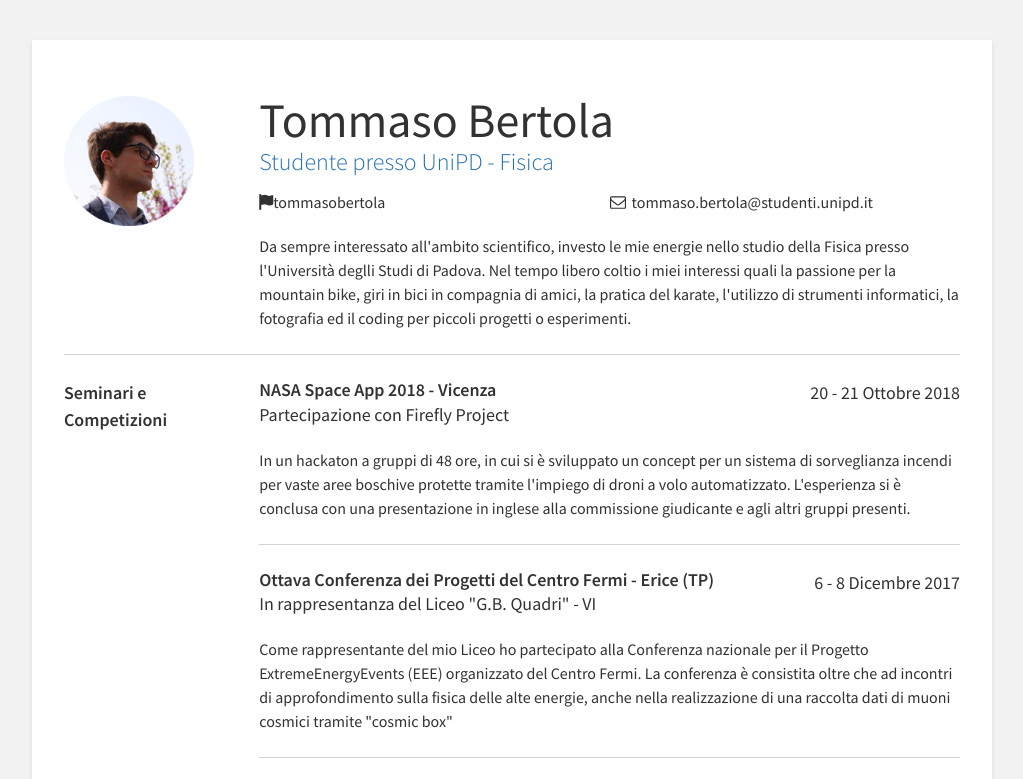
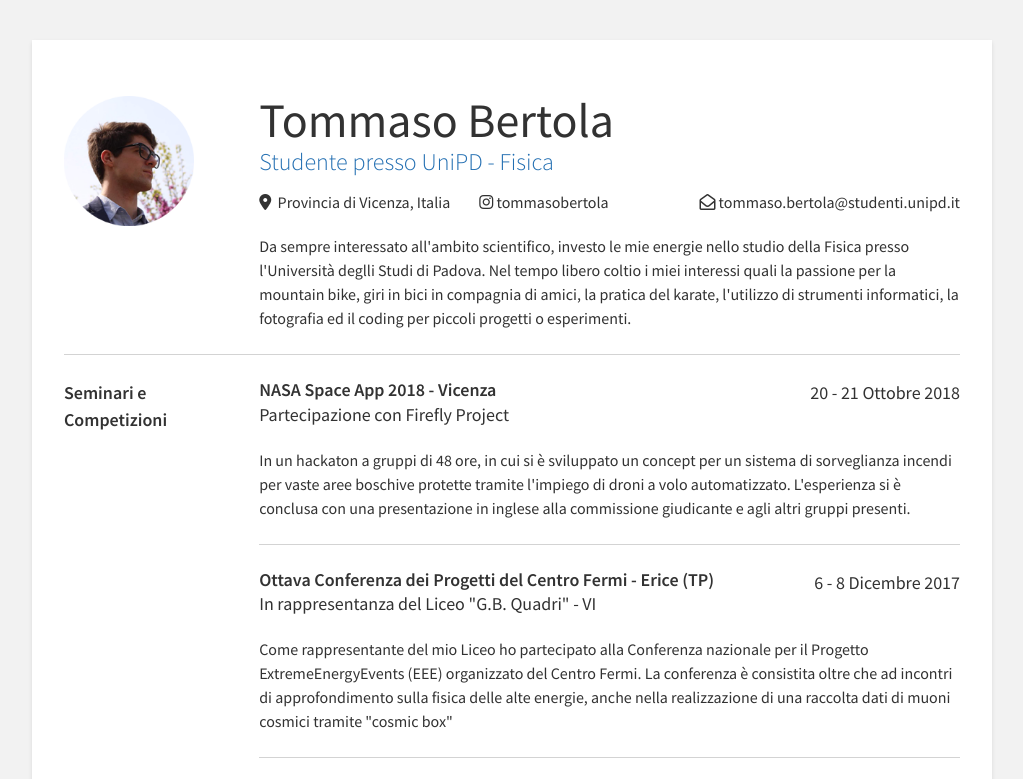
Before and after one commit to badbigota/badbigota.github.io, a plain HTML site: page index.html in a window 1280 px wide. Shown: the top 779 px of the page, without its empty margins (128-1151 px from the left). Drawn offline with nearby package versions, Linux system fonts and the light colour scheme.

Commit message:
Add files via upload

```diff
--- a/index.html
+++ b/index.html
@@ -7,7 +7,7 @@
   <link href="https://fonts.googleapis.com/css?family=Source+Sans+Pro:300,400,600" rel="stylesheet">
   <link rel="stylesheet" href="https://cdnjs.cloudflare.com/ajax/libs/meyer-reset/2.0/reset.min.css">
   <link rel="stylesheet" href="style.css">
-  <link rel="stylesheet" href="https://use.fontawesome.com/78a6876ba0.css">
+  <script src="https://kit.fontawesome.com/1631288cda.js" crossorigin="anonymous"></script>
   <script type="text/javascript">
     function changeOnReload() {
       var image = document.getElementById("profile");
@@ -27,21 +27,17 @@
         <div class="my-name">Tommaso Bertola</div>
         <div class="my-title">Studente presso UniPD - Fisica</div>
         <div class="links">
-          <!--div class="link-item">
-            <svg class="icon" viewBox="0 0 1792 1792" xmlns="http://www.w3.org/2000/svg"><path d="M1520 1216q0-40-28-68l-208-208q-28-28-68-28-42 0-72 32 3 3 19 18.5t21.5 21.5 15 19 13 25.5 3.5 27.5q0 40-28 68t-68 28q-15 0-27.5-3.5t-25.5-13-19-15-21.5-21.5-18.5-19q-33 31-33 73 0 40 28 68l206 207q27 27 68 27 40 0 68-26l147-146q28-28 28-67zm-703-705q0-40-28-68l-206-207q-28-28-68-28-39 0-68 27l-147 146q-28 28-28 67 0 40 28 68l208 208q27 27 68 27 42 0 72-31-3-3-19-18.5t-21.5-21.5-15-19-13-25.5-3.5-27.5q0-40 28-68t68-28q15 0 27.5 3.5t25.5 13 19 15 21.5 21.5 18.5 19q33-31 33-73zm895 705q0 120-85 203l-147 146q-83 83-203 83-121 0-204-85l-206-207q-83-83-83-203 0-123 88-209l-88-88q-86 88-208 88-120 0-204-84l-208-208q-84-84-84-204t85-203l147-146q83-83 203-83 121 0 204 85l206 207q83 83 83 203 0 123-88 209l88 88q86-88 208-88 120 0 204 84l208 208q84 84 84 204z"/></svg>
-            <a href="http://google.com">@tommasobertola</a>
-          </div-->
           <div class="link-item">
-            <i class="fa fa-flag"></i>
-            <a href="https://instagram.com/tommasobertola">tommasobertola</a>
+            <i class="fas fa-map-marker-alt"></i>&nbsp; Provincia di Vicenza, Italia
           </div>
           <div class="link-item">
-            <svg class="icon" viewBox="0 0 1792 1792" xmlns="http://www.w3.org/2000/svg">
-              <path
-                d="M1664 1504v-768q-32 36-69 66-268 206-426 338-51 43-83 67t-86.5 48.5-102.5 24.5h-2q-48 0-102.5-24.5t-86.5-48.5-83-67q-158-132-426-338-37-30-69-66v768q0 13 9.5 22.5t22.5 9.5h1472q13 0 22.5-9.5t9.5-22.5zm0-1051v-24.5l-.5-13-3-12.5-5.5-9-9-7.5-14-2.5h-1472q-13 0-22.5 9.5t-9.5 22.5q0 168 147 284 193 152 401 317 6 5 35 29.5t46 37.5 44.5 31.5 50.5 27.5 43 9h2q20 0 43-9t50.5-27.5 44.5-31.5 46-37.5 35-29.5q208-165 401-317 54-43 100.5-115.5t46.5-131.5zm128-37v1088q0 66-47 113t-113 47h-1472q-66 0-113-47t-47-113v-1088q0-66 47-113t113-47h1472q66 0 113 47t47 113z" />
-            </svg>
-            <a href="mailto:tommaso.bertola@studenti.unipd.it">tommaso.bertola@studenti.unipd.it</a>
+            <i class="fab fa-instagram"></i>&nbsp;<a href="https://instagram.com/tommasobertola">tommasobertola</a>
           </div>
+          <div class="link-item">
+            <i class="far fa-envelope-open"></i>&nbsp;<a href="mailto:tommaso.bertola@studenti.unipd.it">tommaso.bertola@studenti.unipd.it</a>
+          </div>
+
+
 
           <!--div class="link-item">
             <svg  class="icon" viewBox="0 0 1792 1792" xmlns="http://www.w3.org/2000/svg"><path d="M1600 1240q0 27-10 70.5t-21 68.5q-21 50-122 106-94 51-186 51-27 0-53-3.5t-57.5-12.5-47-14.5-55.5-20.5-49-18q-98-35-175-83-127-79-264-216t-216-264q-48-77-83-175-3-9-18-49t-20.5-55.5-14.5-47-12.5-57.5-3.5-53q0-92 51-186 56-101 106-122 25-11 68.5-21t70.5-10q14 0 21 3 18 6 53 76 11 19 30 54t35 63.5 31 53.5q3 4 17.5 25t21.5 35.5 7 28.5q0 20-28.5 50t-62 55-62 53-28.5 46q0 9 5 22.5t8.5 20.5 14 24 11.5 19q76 137 174 235t235 174q2 1 19 11.5t24 14 20.5 8.5 22.5 5q18 0 46-28.5t53-62 55-62 50-28.5q14 0 28.5 7t35.5 21.5 25 17.5q25 15 53.5 31t63.5 35 54 30q70 35 76 53 3 7 3 21z"/></svg>
@@ -411,11 +407,11 @@
           in nihil veniam est quod dolorum sunt facere odio quibusdam corporis adipisci fugiat quasi, consequuntur.
           Debitis?</p>
 
+        <div class="reference">Altre informazioni disponbili su richiesta.</div>
       </div>
     </section>
     <section>
 
-      <div class="reference">Altre informazioni disponbili su richiesta.</div>
     </section>
 
   </div>
```
